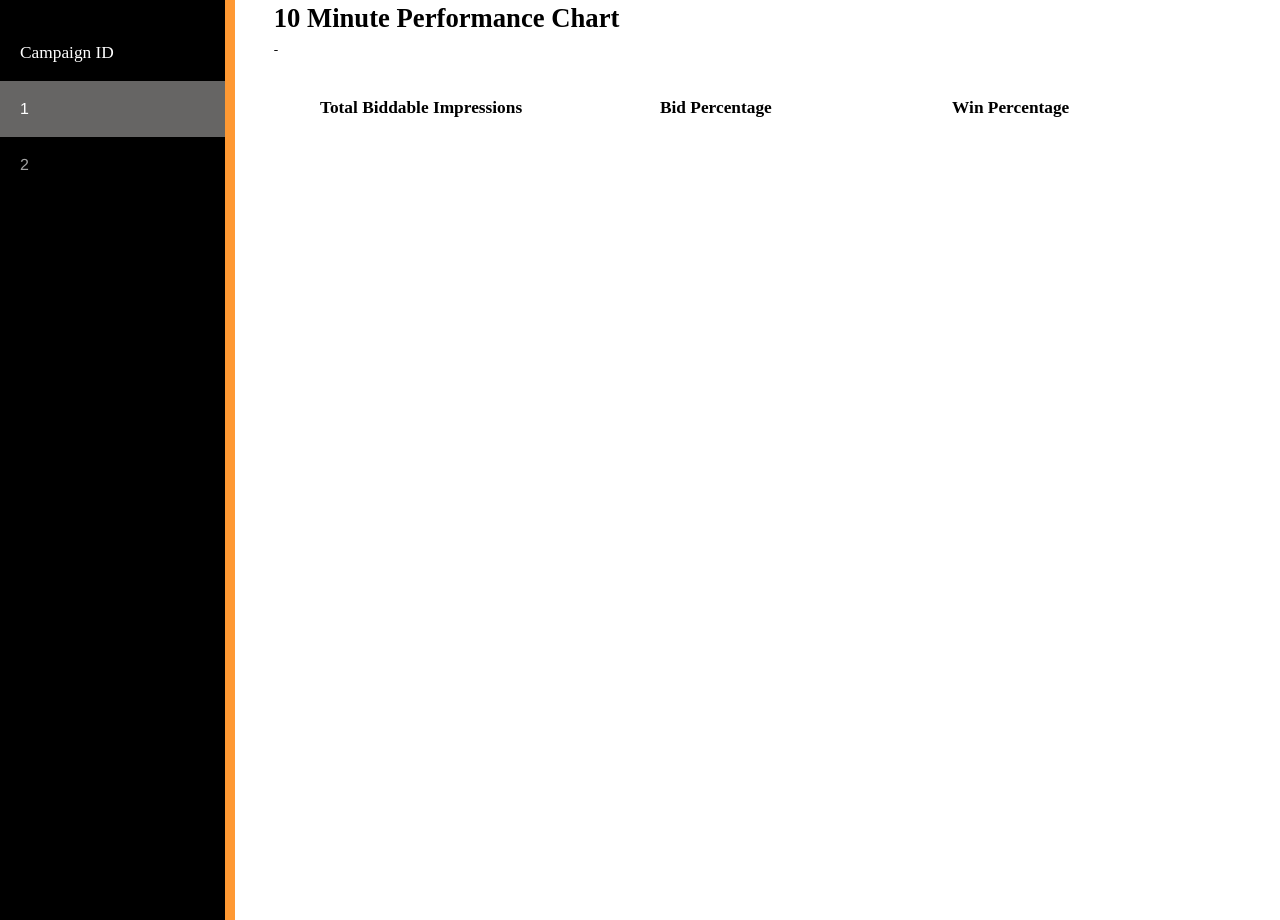
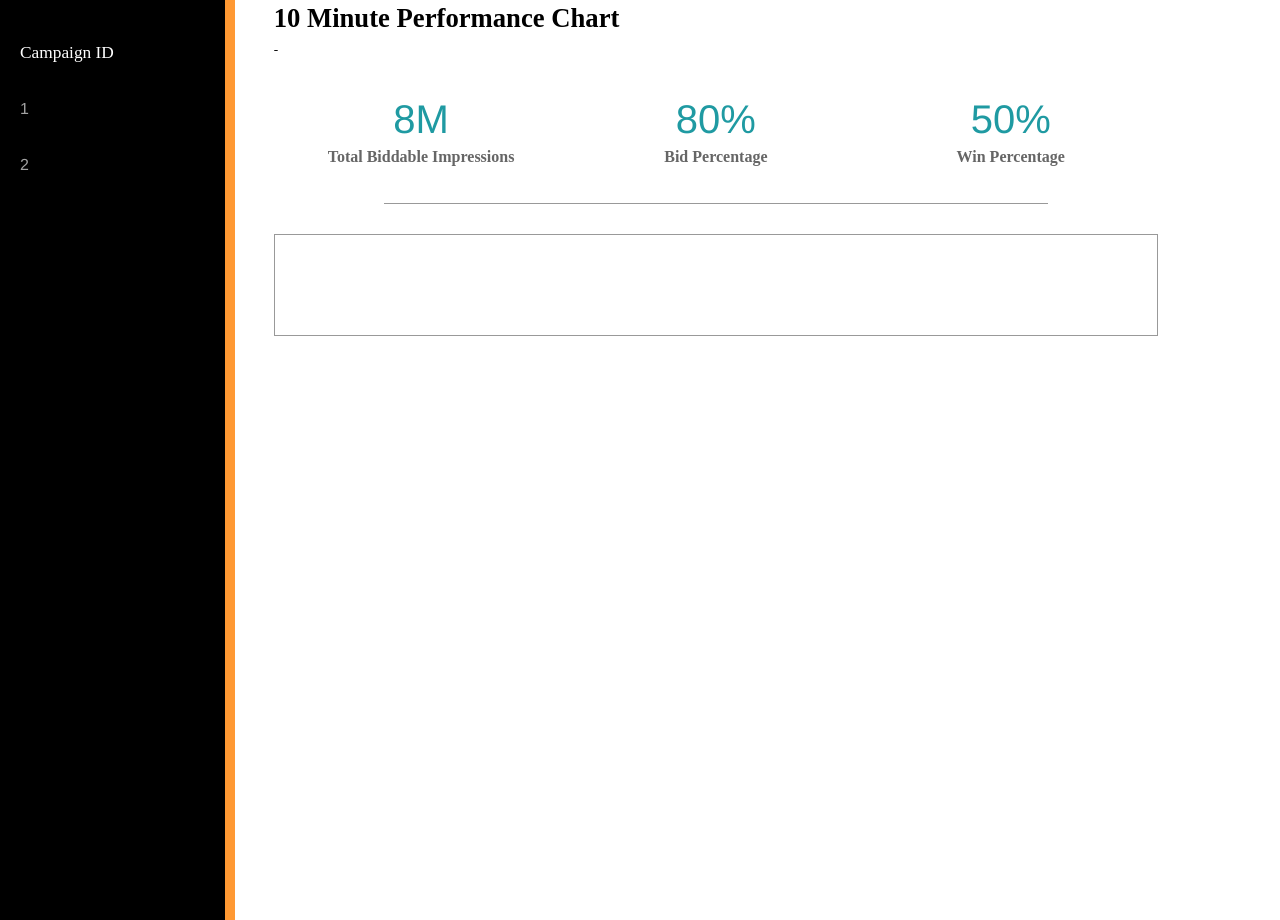
Before and after one commit to RaymondDu/bidder-data-visualization, a Flask app: a page that uses app/templates/index.html in a window 1280 px wide. Shown: the part 80-1000 px from the top of the page. Run offline with Flask 2, Linux system fonts and the light colour scheme; some libraries are stand-ins or nearby versions.

Commit message:
minor changes

```diff
--- a/app/static/css/style.css
+++ b/app/static/css/style.css
@@ -1,9 +1,6 @@
 html {
   font-family: 'helvetica neue';
-}
-a {
-  color: inherit;
-  text-decoration: none;
+  font-color: #666;
 }
 .clearfix {
   clear: both;
@@ -33,9 +30,20 @@ h2 {
   padding: 40px 0 0px 20px;
 }
 h3 {
-  font-size: 13pt;
+  font-size: 12pt;
   font-weight: 800;
-  margin-bottom: 40px;
+  margin-top: 10px;
+  color: #666;
+}
+a {
+  color: inherit;
+  text-decoration: none;
+}
+hr {
+  border: none;
+  border-top: 1px solid #999;
+  margin-bottom: 30px;
+  width: 75%;
 }
 main {
   *zoom: 1;
@@ -90,6 +98,8 @@ main #side_nav ul {
 main #side_nav li {
   color: #a2a2a2;
   padding: 20px;
+  transition: all 200ms;
+  -webkit-transition: all 200ms;
 }
 main #side_nav .selected {
   background: #666564;
@@ -121,6 +131,10 @@ main #summary div:after {
 main #summary div:last-child {
   margin-right: 0%;
 }
+main #summary div .big_stat {
+  font-size: 30pt;
+  color: #1f9aa2;
+}
 main #content {
   display: inline-block;
   *zoom: 1;
@@ -150,3 +164,6 @@ main #content #cookie li {
   padding: 5px;
   background: #f93;
 }
+main #content #chart {
+  border: 1px solid #999;
+}
--- a/app/static/css/stylus/style.styl
+++ b/app/static/css/stylus/style.styl
@@ -3,10 +3,7 @@
 
 html
 	font-family 'helvetica neue'
-
-a
-	color inherit
-	text-decoration none
+	font-color #666
 
 .clearfix
 	clear both
@@ -35,10 +32,20 @@ h2
 	padding 40px 0 0px 20px
 
 h3
-	font-size 13pt
+	font-size 12pt
 	font-weight 800
-	margin-bottom 40px
+	margin-top 10px
+	color #666
 
+a
+	color inherit
+	text-decoration none
+
+hr
+	border none
+	border-top 1px solid #999
+	margin-bottom 30px
+	width 75%
 
 main
 	center(100%)
@@ -56,6 +63,8 @@ main
 		li
 			color #a2a2a2
 			padding 20px
+			transition all 200ms
+			-webkit-transition all 200ms
 		.selected
 			background #666564
 			color #fff
@@ -66,6 +75,9 @@ main
 			col(1/3, gutter: 0)
 			padding 0 0 30px 0
 			text-align center
+			.big_stat
+				font-size 30pt
+				color #1F9AA2
 	#content
 		display inline-block
 		col(7/10)
@@ -77,3 +89,5 @@ main
 				font-size 10pt
 				padding 5px
 				background #ff9933
+		#chart
+			border 1px solid #999
--- a/app/static/js/main.js
+++ b/app/static/js/main.js
@@ -1,9 +1,23 @@
 $(document).ready(function() {
-	$(chart_id).highcharts({
+/*	 $(chart_id).highcharts({
 		chart: chart,
 		title: title,
 		xAxis: xAxis,
 		yAxis: yAxis,
 		series: series,
 	});
+
+*/
+
+	console.log('ready');
+
+	$("li").each(function(){
+		$(this).hover(function(){
+			$(this).addClass('selected');
+		}, function (){
+			$(this).removeClass('selected');
+		});
+	});
+
+
 });
--- a/app/templates/index.html
+++ b/app/templates/index.html
@@ -12,9 +12,8 @@
 
         <link rel="stylesheet" href="../static/css/reset.css">
         <link rel="stylesheet" href="../static/css/style.css">
-        <link rel="stylesheet" href="css/mobile.css">
 
-        <script src="js/vendor/modernizr-2.6.2.min.js"></script>
+        <script src="http://ajax.googleapis.com/ajax/libs/jquery/1.8.2/jquery.min.js"></script>
         <script src="../static/js/main.js"></script>
     </head>
     <body>
@@ -27,7 +26,7 @@
                 <img src='../static/img/appnexus-logo.png'>
                 <h2>Campaign ID</h2>
                 <ul>
-                    <li class='selected'><a href='/campaigns/1' >1</a></li>
+                    <li><a href='/campaigns/1' >1</a></li>
                     <li><a href='/campaigns/2'>2</a></li>
                 </ul>
             </section>
@@ -42,21 +41,26 @@
 
                 <div id='summary'>
                     <div id='total_biddable_imps'>
+                        <span class="big_stat">8M</span>
                         <h3>Total Biddable Impressions</h3>
-                        {{ total_biddable_imps }}
                     </div>
                     <div id='total_bids_pct'>
+                        <span class="big_stat">80%</span>
                         <h3>Bid Percentage</h3>
-                        {{ bid_pct }}
                     </div>
                     <div id='total_win_pct'>
+                        <span class="big_stat">50%</span>
                         <h3>Win Percentage</h3>
-                        {{ win_pct }}
                     </div>
                 </div>
 
                 <div class='clearfix'></div>
-                <div id={{ chartID|safe }} class="chart" style="height: 100px; width: 500px"></div>
+
+                <hr>
+
+                <div id='chart'>
+                    <div id={{ chartID|safe }} class="chart" style="height: 100px; width: 500px"></div>
+                </div>
             </section>
 
         </main>
@@ -70,8 +74,6 @@
             var chart    = {{ chart|safe }}
             var legend   = {{ legend|safe }}
         </script>
-        <script src="http://ajax.googleapis.com/ajax/libs/jquery/1.8.2/jquery.min.js"></script>
         <script src="http://code.highcharts.com/highcharts.js"></script>
-        <script src="../static/js/main.js"></script>
     </body>
 </html>
```
